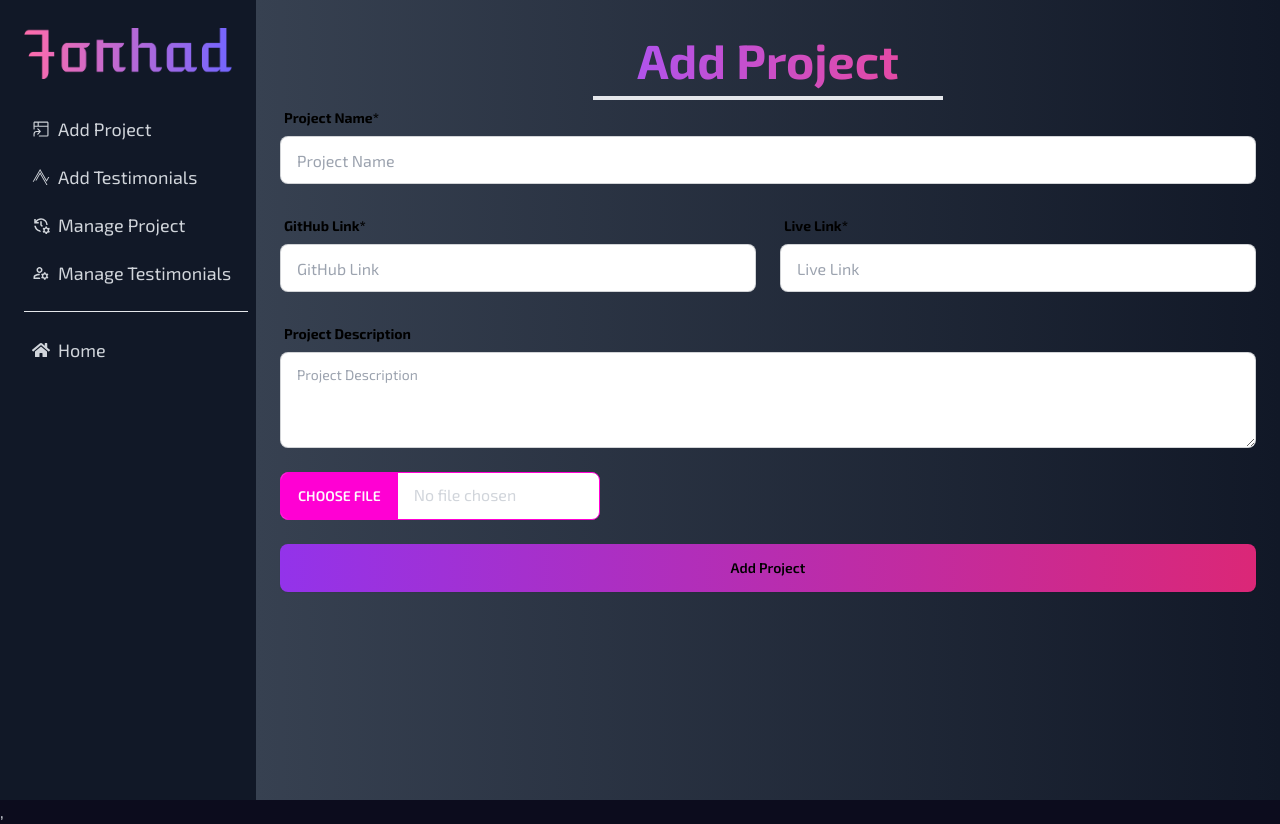
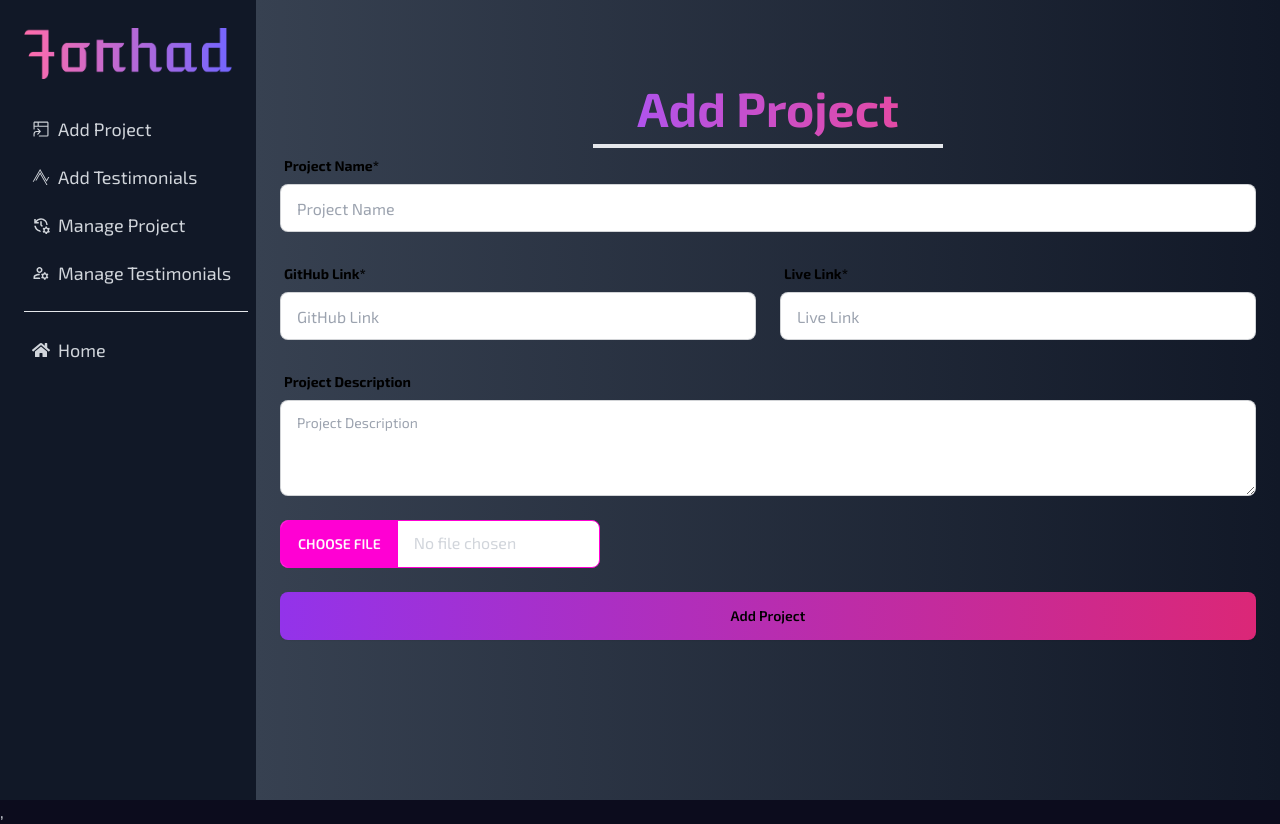
Before and after one commit to forhadhossen1/Forhad-Hossen, a React (Vite) app: page /dashboard/addProject in a window 1280 px wide. Built offline with nearby package versions, Linux system fonts and the light colour scheme; no server answers.

Commit message:
added react hook form for add testimonials

```diff
--- a/src/Pages/Dashboard/AddProject.jsx
+++ b/src/Pages/Dashboard/AddProject.jsx
@@ -34,7 +34,7 @@ const AddProject = () => {
     };
 
     return (
-        <div className="">
+        <div className="py-12">
             <h2 className="text-4xl md:text-5xl font-bold text-center border-b-4 max-w-[350px] p-3 mx-auto text-transparent bg-clip-text bg-gradient-to-r from-purple-500 to-pink-500">Add Project</h2>
 
             <div>
```
